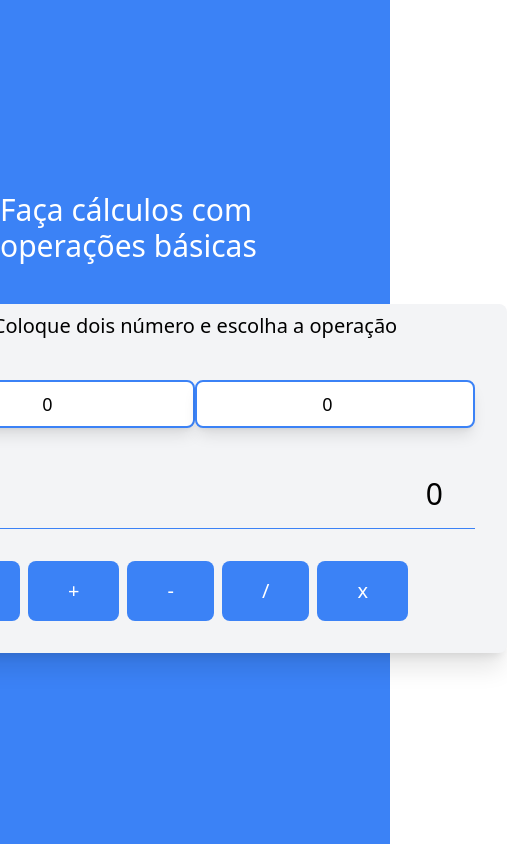
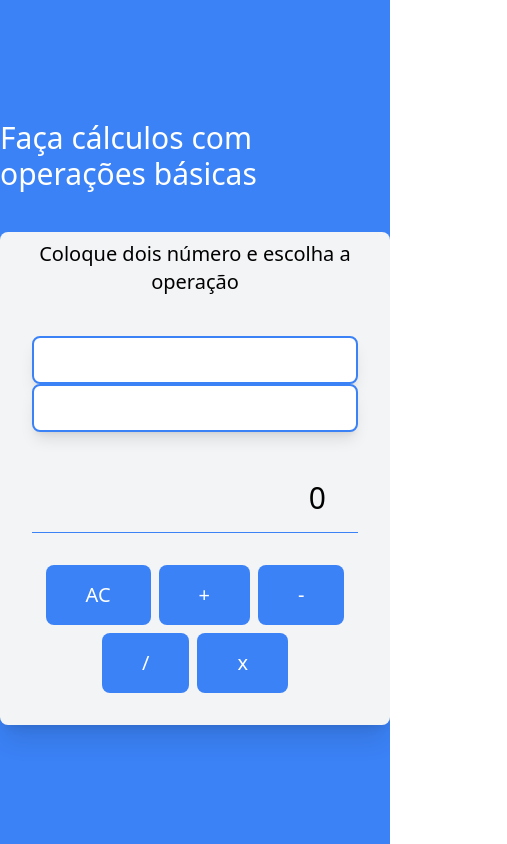
Before and after one commit to victorbr988/Calculadora-MVP, a React (Vite) app: page / in a window 390 px wide. Shown: the whole page, 507 px wide, since content can reach past the window. Built offline with nearby package versions, Linux system fonts and the light colour scheme.

Commit message:
feat: add responsive design and replace initial state inputs

```diff
--- a/src/components/ButtonOperation.jsx
+++ b/src/components/ButtonOperation.jsx
@@ -2,8 +2,8 @@ export const ButtonOperation = ({ operation, setOperation, setFirstNumber, setSe
 
   const clearFields = () => {
     setOperation('');
-    setFirstNumber(0)
-    setSecondNumber(0)
+    setFirstNumber('')
+    setSecondNumber('')
   }
 
   const sendOperation = () => {
--- a/src/components/CardCalculator.jsx
+++ b/src/components/CardCalculator.jsx
@@ -4,8 +4,8 @@ import { optionsOperations } from "../utils/operations";
 import { controlOperations } from '../utils/operationFunctions'
 
 export const CardCalculator = () => {
-  const [firstNumber, setFirstNumber] = useState(0);
-  const [secondNumber, setSecondNumber] = useState(0);
+  const [firstNumber, setFirstNumber] = useState('');
+  const [secondNumber, setSecondNumber] = useState('');
   const [operation, setOperation] = useState('');
   const value = controlOperations( operation, firstNumber, secondNumber)
 
@@ -13,7 +13,7 @@ export const CardCalculator = () => {
     <section className="bg-gray-100 shadow-xl rounded-lg">
       <h1 className="text-center p-2 text-xl">Coloque dois número e escolha a operação</h1>
 
-      <section className="flex p-8 justify-between">
+      <section className="sm:flex-row flex flex-col p-8 justify-between">
         <input
           value={firstNumber}
           onChange={({target}) => setFirstNumber(+target.value)}
@@ -36,7 +36,7 @@ export const CardCalculator = () => {
         </p>
       </section>
 
-      <section className="flex flex-wrap gap-2 p-8">
+      <section className="flex flex-wrap justify-center gap-2 p-8">
         { optionsOperations.map((operation) => <ButtonOperation
           key={operation}
           operation={operation}
```
